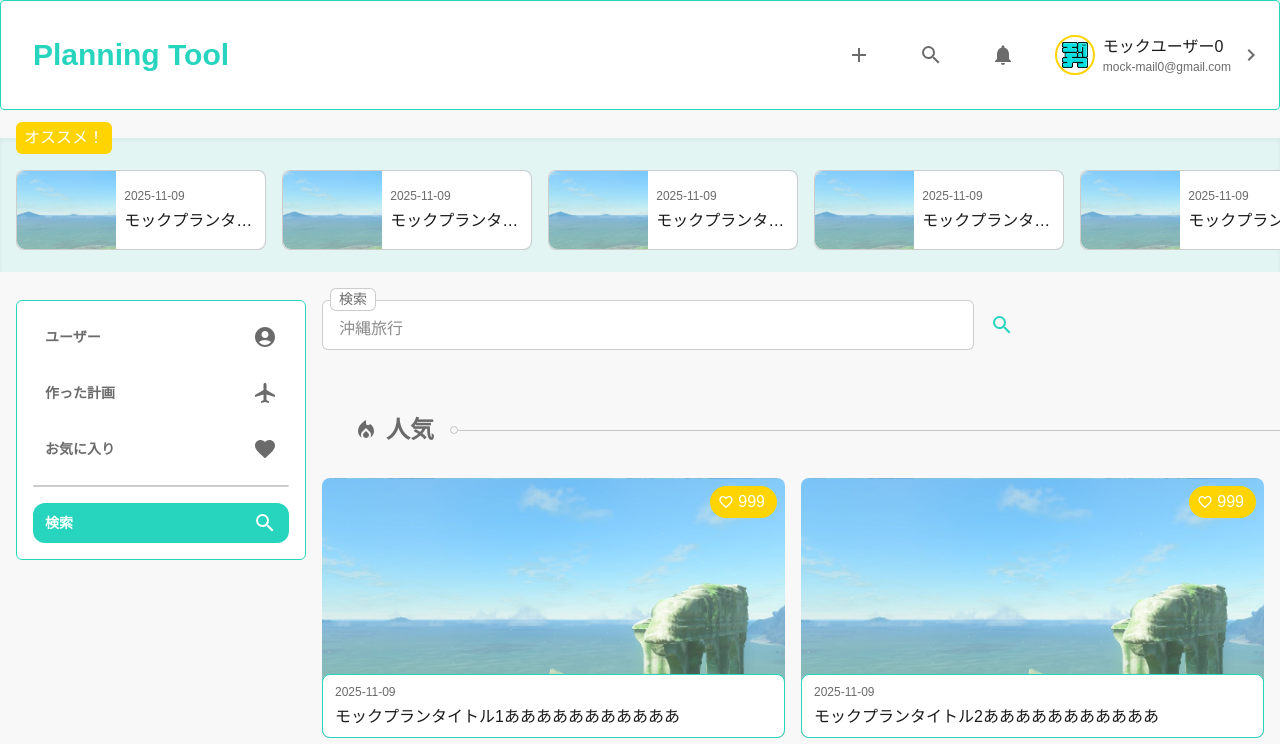
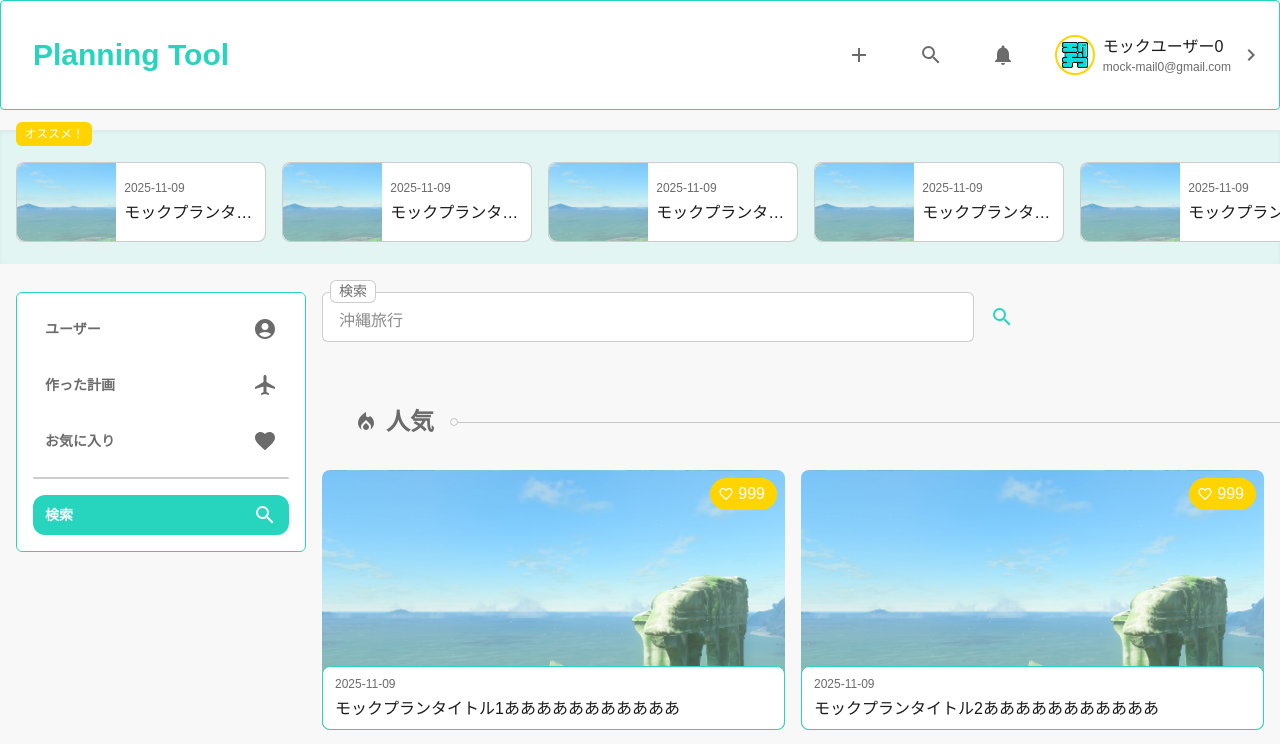
Before and after one commit to SOTA-swp/frontend, a Next.js app: page /search in a window 1280 px wide. Shown: the top 744 px of the page. Built offline with nearby package versions, Linux system fonts and the light colour scheme.

Commit message:
🎨 Chipを修正

```diff
--- a/components/Chip.tsx
+++ b/components/Chip.tsx
@@ -1,6 +1,5 @@
 import { cva, type VariantProps } from "class-variance-authority";
 import ComponentColor from "@/types/componentColor";
-import CommonText from "./CommonText";
 
 const chipStyles = cva("px-2 py-1 text-xs flex whitespace-nowrap", {
   variants: {
@@ -77,8 +76,7 @@ interface ChipProps extends VariantProps<typeof chipStyles> {
 function Chip({ children, variant, color, rounded, ...props }: ChipProps) {
   return (
     <div {...props} className={chipStyles({ variant, color, rounded })}>
-      <button></button>
-      <CommonText>{children}</CommonText>
+      {children}
     </div>
   );
 }
```
